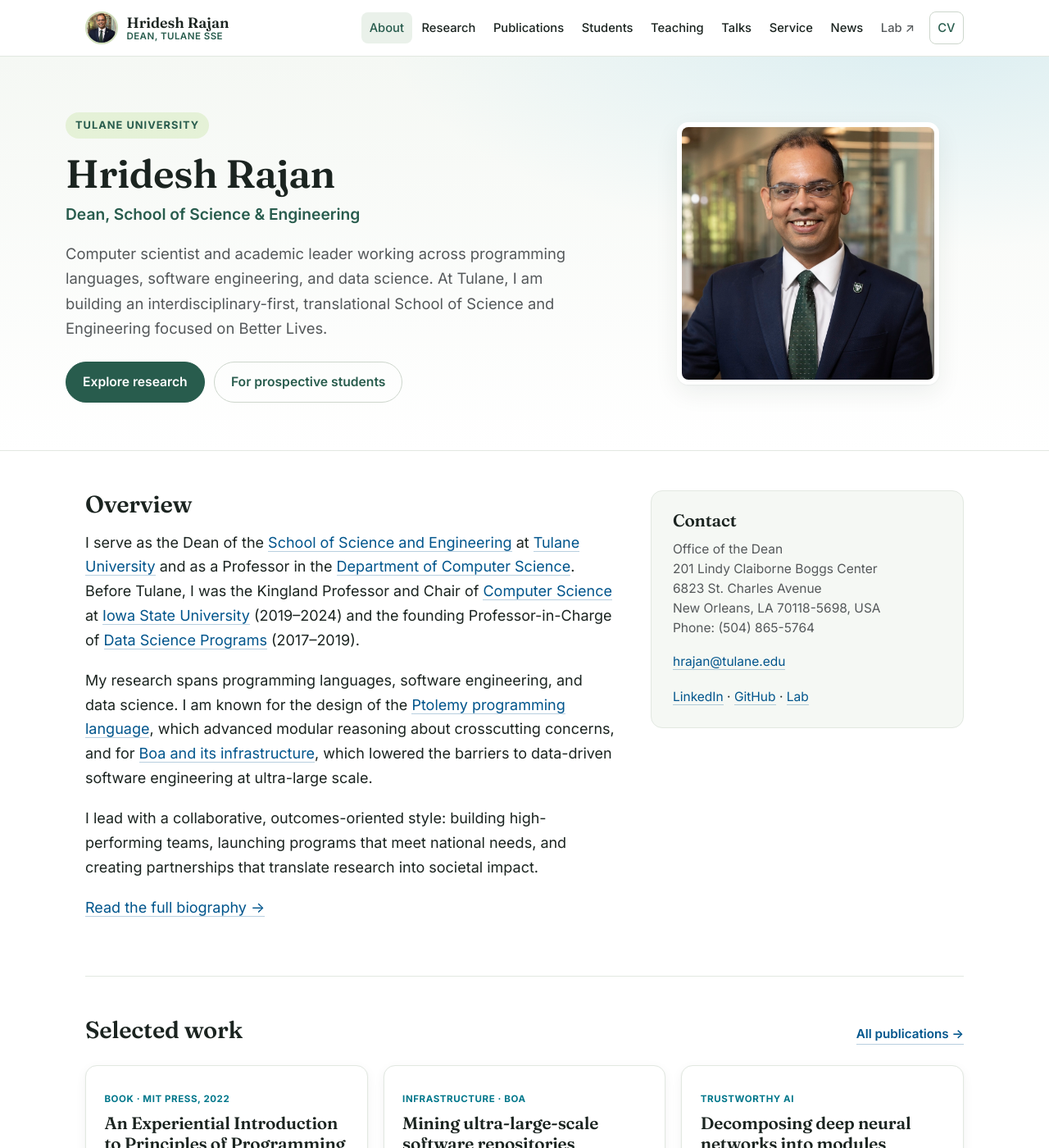
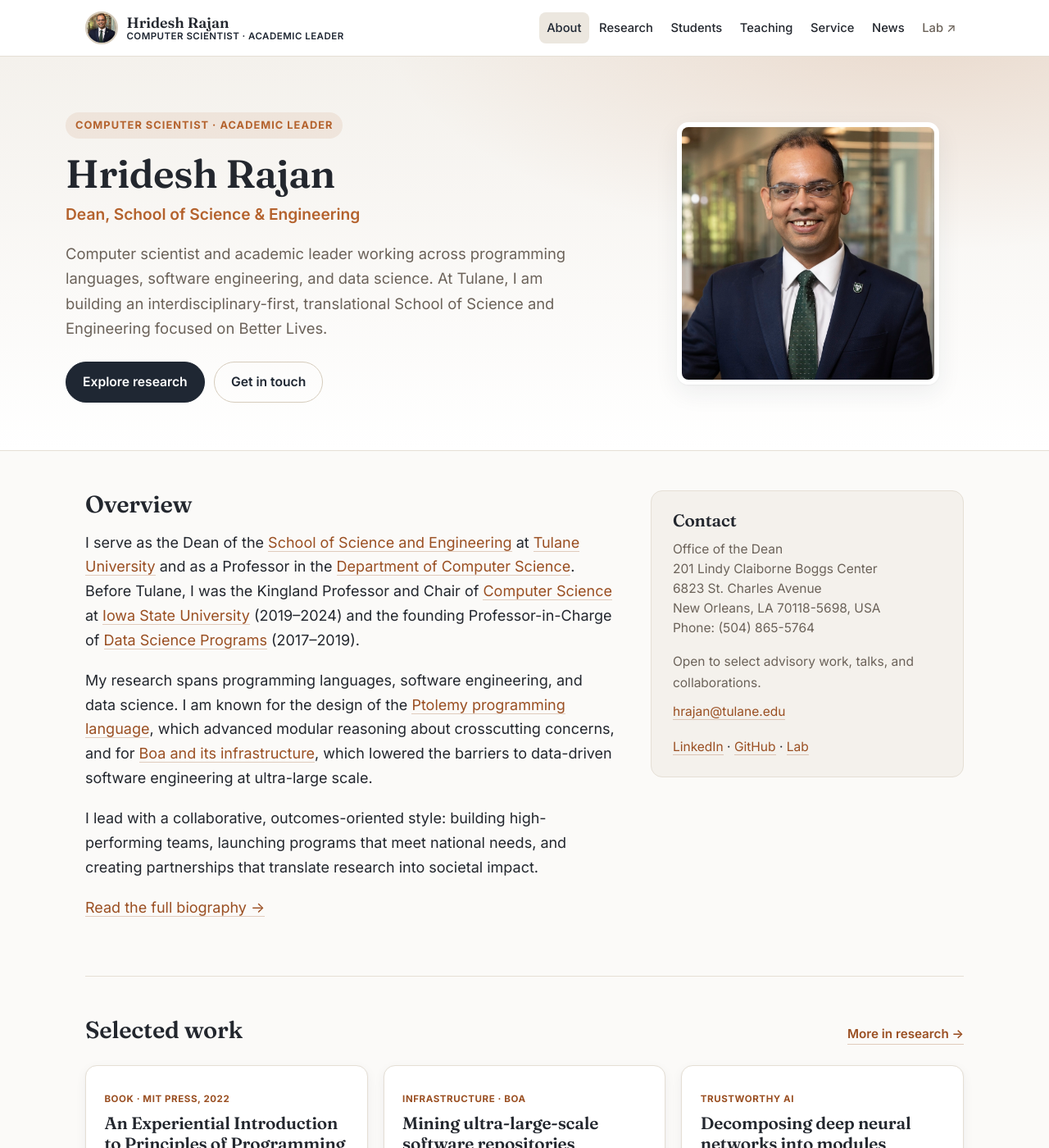
Before and after one commit to hridesh/hridesh.github.io, a Jekyll site: the page built from index.md, in a window 1280 px wide and 1400 px high. Shown: the whole window at 82% size. Built offline with Jekyll 4.4.1, drawn with Linux system fonts in a browser that asks for light colours; some of the changed text lies outside the part shown.

Commit message:
Rebrand to personal Ink & Copper identity
- Replace Tulane brand palette with a personal Ink (#1F2733) & Copper (#B4622D) system
- Recenter copy on the individual (nav sub, hero eyebrow, footer) rather than Tulane brand
- Add subtle 'open to advisory work, talks, and collaborations' line + 'Get in touch' CTA
- Trim nav to existing pages (Publications/Talks/CV to follow with their pages)
- Add SVG favicon + theme-color; config title/author/twitter for SEO; personal description

```diff
--- a/_config.yml
+++ b/_config.yml
@@ -3,10 +3,15 @@
 #
 
 # Name of your site (displayed in the header)
-name: Dr. Hridesh Rajan
+name: Hridesh Rajan
+title: Hridesh Rajan
+author: Hridesh Rajan
+twitter:
+  username: hridesh
+  card: summary_large_image
 
 # Short bio or description (displayed in the header)
-description: Dean, Tulane SSE. Modularity, data-driven software engineering, and trustworthy AI.
+description: Computer scientist and academic leader — programming languages, software engineering, and trustworthy AI.
 
 # URL of your avatar or profile pic (you could use your GitHub profile pic)
 avatar: https://hridesh.github.io/images/hr.jpg
--- a/_includes/meta.html
+++ b/_includes/meta.html
@@ -1,8 +1,7 @@
     <meta charset="utf-8" />
     <meta http-equiv="X-UA-Compatible" content="IE=edge">
     <meta name="viewport" content="width=device-width, initial-scale=1">
-    <meta name="theme-color" content="#285C4D">
+    <meta name="theme-color" content="#1F2733">
 
     <link rel="icon" href="{{ site.baseurl }}/images/favicon.svg" type="image/svg+xml">
-    <link rel="icon" href="{{ site.baseurl }}/images/favicon.png" sizes="any">
-    <link rel="apple-touch-icon" href="{{ site.baseurl }}/images/apple-touch-icon.png">
+    <link rel="apple-touch-icon" href="{{ site.baseurl }}/images/hr.jpg">
--- a/_layouts/default.html
+++ b/_layouts/default.html
@@ -22,7 +22,7 @@
           <img class="brand-avatar" src="{{ site.avatar }}" alt="Portrait of Hridesh Rajan" />
           <span class="brand-text">
             <span class="brand-name">Hridesh Rajan</span>
-            <span class="brand-sub">Dean, Tulane SSE</span>
+            <span class="brand-sub">Computer Scientist &middot; Academic Leader</span>
           </span>
         </a>
 
@@ -34,14 +34,11 @@
         <nav class="nav-links" aria-label="Primary">
           <a href="{{ site.baseurl }}/"{% if page.url == '/' %} aria-current="page"{% endif %}>About</a>
           <a href="{{ site.baseurl }}/research/"{% if page.url contains '/research' %} aria-current="page"{% endif %}>Research</a>
-          <a href="{{ site.baseurl }}/publications/"{% if page.url contains '/publications' %} aria-current="page"{% endif %}>Publications</a>
           <a href="{{ site.baseurl }}/students/"{% if page.url contains '/students' %} aria-current="page"{% endif %}>Students</a>
           <a href="{{ site.baseurl }}/teaching/"{% if page.url contains '/teaching' %} aria-current="page"{% endif %}>Teaching</a>
-          <a href="{{ site.baseurl }}/talks/"{% if page.url contains '/talks' %} aria-current="page"{% endif %}>Talks</a>
           <a href="{{ site.baseurl }}/service/"{% if page.url contains '/service' %} aria-current="page"{% endif %}>Service</a>
           <a href="{{ site.baseurl }}/news/"{% if page.url contains '/news' or page.layout == 'post' %} aria-current="page"{% endif %}>News</a>
           <a class="nav-ext" href="https://lab-design.github.io/" target="_blank" rel="noopener">Lab &#8599;</a>
-          <a class="nav-cv" href="{{ site.baseurl }}/cv/"{% if page.url contains '/cv' %} aria-current="page"{% endif %}>CV</a>
         </nav>
       </div>
     </header>
@@ -55,7 +52,7 @@
         <div class="site-footer">
           <div class="footer-about">
             <div class="footer-name">Hridesh Rajan</div>
-            <p>Dean, School of Science and Engineering, Tulane University. Building an interdisciplinary-first, translational school focused on Better Lives.</p>
+            <p>Computer scientist and academic leader working across programming languages, software engineering, and trustworthy AI. Dean of the School of Science and Engineering at Tulane University.</p>
           </div>
           <div class="footer-links-col">
             <h5>Connect</h5>
@@ -66,7 +63,7 @@
         </div>
         <div class="footer-bottom">
           <span>&copy; {{ site.time | date: '%Y' }} Hridesh Rajan.</span>
-          <span><a href="https://sse.tulane.edu">Tulane School of Science &amp; Engineering</a></span>
+          <span>New Orleans, Louisiana</span>
         </div>
       </div>
     </div>
--- a/_layouts/home.html
+++ b/_layouts/home.html
@@ -10,7 +10,7 @@
       {% if page.lede %}<p class="hero-lede">{{ page.lede }}</p>{% endif %}
       <div class="hero-actions">
         <a class="btn btn-primary" href="{{ site.baseurl }}/research/">Explore research</a>
-        <a class="btn btn-ghost" href="{{ site.baseurl }}/prospective/">For prospective students</a>
+        <a class="btn btn-ghost" href="mailto:hrajan@tulane.edu">Get in touch</a>
       </div>
     </div>
     <div class="hero-portrait">
--- a/_sass/_variables.scss
+++ b/_sass/_variables.scss
@@ -1,43 +1,41 @@
 //
-// VARIABLES — Tulane-inspired design system
-// Palette sourced from Tulane Brand (communications.tulane.edu/brand/color)
+// VARIABLES — "Ink & Copper" personal-brand design system
 //
 
-// ----- Brand palette -----
-$tulane-green:        #285C4D; // primary
-$tulane-green-dark:   #1f4a3e;
-$tulane-green-darker: #163328;
-$tulane-blue:         #71C5E8; // sky blue
-$avenue-blue:         #00558C; // deep blue
-$storm:               #00778B; // teal
-$mardi-gras:          #78BE20; // lime
-$olive:               #658D1B;
-$gold:                #CC9900;
-$delta-blue:          #B9D9EB;
-$pale-green:          #D0DEBB;
-$spanish-moss:        #54585A;
-$warm-gray:           #796E65;
-$accent-red:          #CC0033;
+// ----- Core palette -----
+$ink:          #1F2733; // primary dark (headings, buttons, footer)
+$ink-2:        #141a23; // darker ink
+$ink-soft:     #3a4150;
+$copper:       #B4622D; // accent
+$copper-dark:  #9A4F22; // accent for body links (AA contrast on light)
+$copper-soft:  #c9824f;
+$paper:        #FBFAF8; // warm off-white background
+$surface:      #F4F1EC; // soft surface
+$surface-2:    #ECE7DF; // deeper surface
+$border-c:     #E5DFD5;
+$border-strong-c: #D6CCBC;
+$footer-bg-c:  #1A222E;
 
 // ----- Semantic tokens -----
-$brand:          $tulane-green;
-$brand-dark:     $tulane-green-dark;
+$brand:          $ink;
+$brand-dark:     $ink-2;
+$accent:         $copper;
 $on-brand:       #ffffff;
-$link:           $avenue-blue;
-$link-hover:     $tulane-green;
-$text:           #1b2420; // near-black, faint green undertone
-$text-muted:     $spanish-moss;
-$bg:             #ffffff;
-$bg-soft:        #f5f8f4; // light green-tinted surface
-$bg-soft-2:      #eaf1ea;
-$bg-tint-blue:   #eef6fb;
-$border:         #e2e8e1;
-$border-strong:  #cdd6cc;
+$link:           $copper-dark;
+$link-hover:     $ink;
+$text:           #23272E; // warm near-ink for body copy
+$text-muted:     #6B6259; // warm gray
+$bg:             $paper;
+$bg-soft:        $surface;
+$bg-soft-2:      $surface-2;
+$border:         $border-c;
+$border-strong:  $border-strong-c;
+$footer-bg:      $footer-bg-c;
 
 // ----- Legacy aliases (kept so old partials/markup never break) -----
 $blue: $link;
 $black: #000;
-$darkerGray: #1b2420;
+$darkerGray: $ink;
 $darkGray: #333;
 $gray: #666;
 $lightGray: #eee;
@@ -53,12 +51,12 @@
 $georgia: $serif;
 
 // ----- Layout -----
-$maxw:   1120px;  // page container
-$readw:  760px;   // comfortable reading column
+$maxw:   1120px;
+$readw:  760px;
 $radius: 14px;
 $radius-sm: 9px;
-$shadow:    0 1px 2px rgba(20,40,30,.05), 0 10px 30px rgba(20,40,30,.07);
-$shadow-sm: 0 1px 2px rgba(20,40,30,.06), 0 4px 14px rgba(20,40,30,.05);
+$shadow:    0 1px 2px rgba(31,39,51,.05), 0 10px 30px rgba(31,39,51,.07);
+$shadow-sm: 0 1px 2px rgba(31,39,51,.06), 0 4px 14px rgba(31,39,51,.05);
 
 // ----- Breakpoints -----
 @mixin mobile {
--- a/index.md
+++ b/index.md
@@ -2,7 +2,7 @@
 layout: home
 title:
 permalink: /
-eyebrow: Tulane University
+eyebrow: Computer Scientist · Academic Leader
 headline: Hridesh Rajan
 role: Dean, School of Science &amp; Engineering
 lede: Computer scientist and academic leader working across programming languages, software engineering, and data science. At Tulane, I am building an interdisciplinary-first, translational School of Science and Engineering focused on Better Lives.
@@ -26,6 +26,7 @@
         New Orleans, LA 70118-5698, USA<br>
         Phone: (504) 865-5764
       </p>
+      <p class="muted" style="margin-bottom:.6rem">Open to select advisory work, talks, and collaborations.</p>
       <p><a href="mailto:hrajan@tulane.edu">hrajan@tulane.edu</a></p>
       <p style="margin-bottom:0">
         <a href="https://www.linkedin.com/in/hrideshrajan/">LinkedIn</a> &middot;
@@ -39,7 +40,7 @@
 <section class="section">
   <div class="section-head">
     <h2>Selected work</h2>
-    <a class="more" href="{{ site.baseurl }}/publications/">All publications &#8594;</a>
+    <a class="more" href="{{ site.baseurl }}/research/">More in research &#8594;</a>
   </div>
   <div class="cards">
     <a class="card" href="https://mitpress.mit.edu/9780262045452/an-experiential-introduction-to-principles-of-programming-languages/">
--- a/style.scss
+++ b/style.scss
@@ -69,7 +69,7 @@
   margin: 2.5rem 0;
 }
 
-::selection { background: rgba($tulane-blue, .35); color: $text; }
+::selection { background: rgba($accent, .22); color: $text; }
 
 code, pre { font-family: $mono; font-size: .9em; }
 code { background: $bg-soft-2; padding: .1em .4em; border-radius: 5px; }
@@ -79,7 +79,7 @@
 blockquote {
   margin: 1.6em 0;
   padding: .4em 1.2em;
-  border-left: 4px solid $tulane-blue;
+  border-left: 4px solid $accent;
   color: $text-muted;
   font-style: italic;
 }
@@ -133,7 +133,7 @@
   width: 40px; height: 40px;
   border-radius: 50%;
   object-fit: cover;
-  border: 2px solid $pale-green;
+  border: 2px solid $border-strong;
 }
 .brand-text { display: flex; flex-direction: column; line-height: 1.1; }
 .brand-name {
@@ -242,7 +242,7 @@
    ============================================================ */
 .hero {
   background:
-    radial-gradient(1100px 460px at 88% -8%, rgba($tulane-blue,.20), transparent 60%),
+    radial-gradient(1100px 460px at 88% -8%, rgba($accent,.16), transparent 60%),
     linear-gradient(180deg, $bg-soft 0%, #fff 100%);
   border-bottom: 1px solid $border;
 }
@@ -260,8 +260,8 @@
   font-weight: 700;
   letter-spacing: .08em;
   text-transform: uppercase;
-  color: $brand;
-  background: rgba($mardi-gras, .14);
+  color: $accent;
+  background: rgba($accent, .10);
   padding: .35rem .75rem;
   border-radius: 999px;
   margin-bottom: 1.1rem;
@@ -274,7 +274,7 @@
 }
 .hero-role {
   font-size: 1.2rem;
-  color: $brand;
+  color: $accent;
   font-weight: 600;
   margin-bottom: 1rem;
 }
@@ -339,7 +339,7 @@
   font-weight: 700;
   letter-spacing: .05em;
   text-transform: uppercase;
-  color: $storm;
+  color: $link;
   margin-bottom: .5rem;
 }
 
@@ -467,8 +467,8 @@
 }
 
 .callout {
-  background: $bg-tint-blue;
-  border: 1px solid $delta-blue;
+  background: $surface;
+  border: 1px solid $border-strong;
   border-radius: $radius;
   padding: 1.1rem 1.3rem;
   margin: 1.5rem 0;
@@ -480,7 +480,7 @@
    ============================================================ */
 .wrapper-footer {
   margin-top: 4rem;
-  background: $tulane-green-darker;
+  background: $footer-bg;
   color: rgba(255,255,255,.85);
 }
 .site-footer {
```
Also changed, not shown: images/favicon.svg (added).
